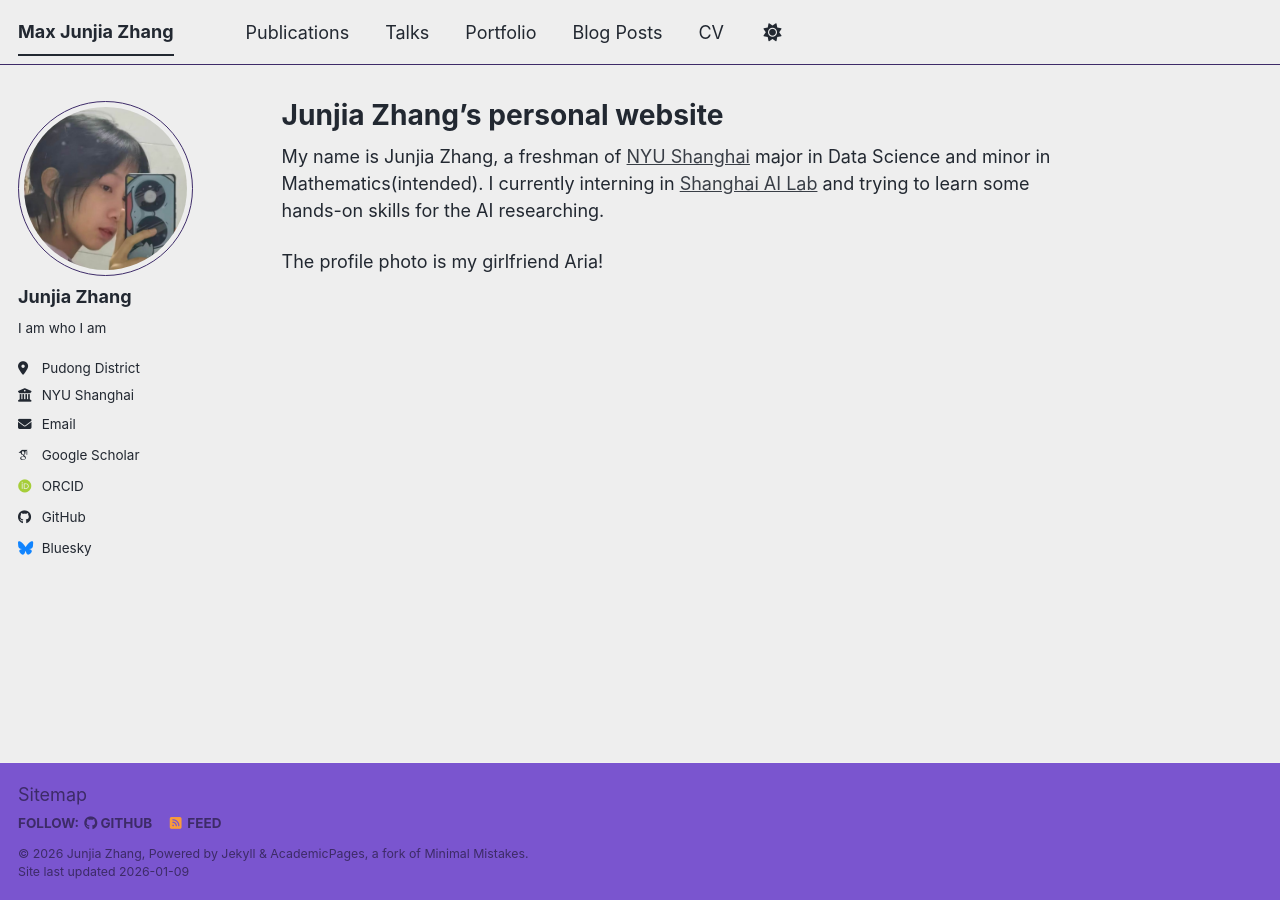
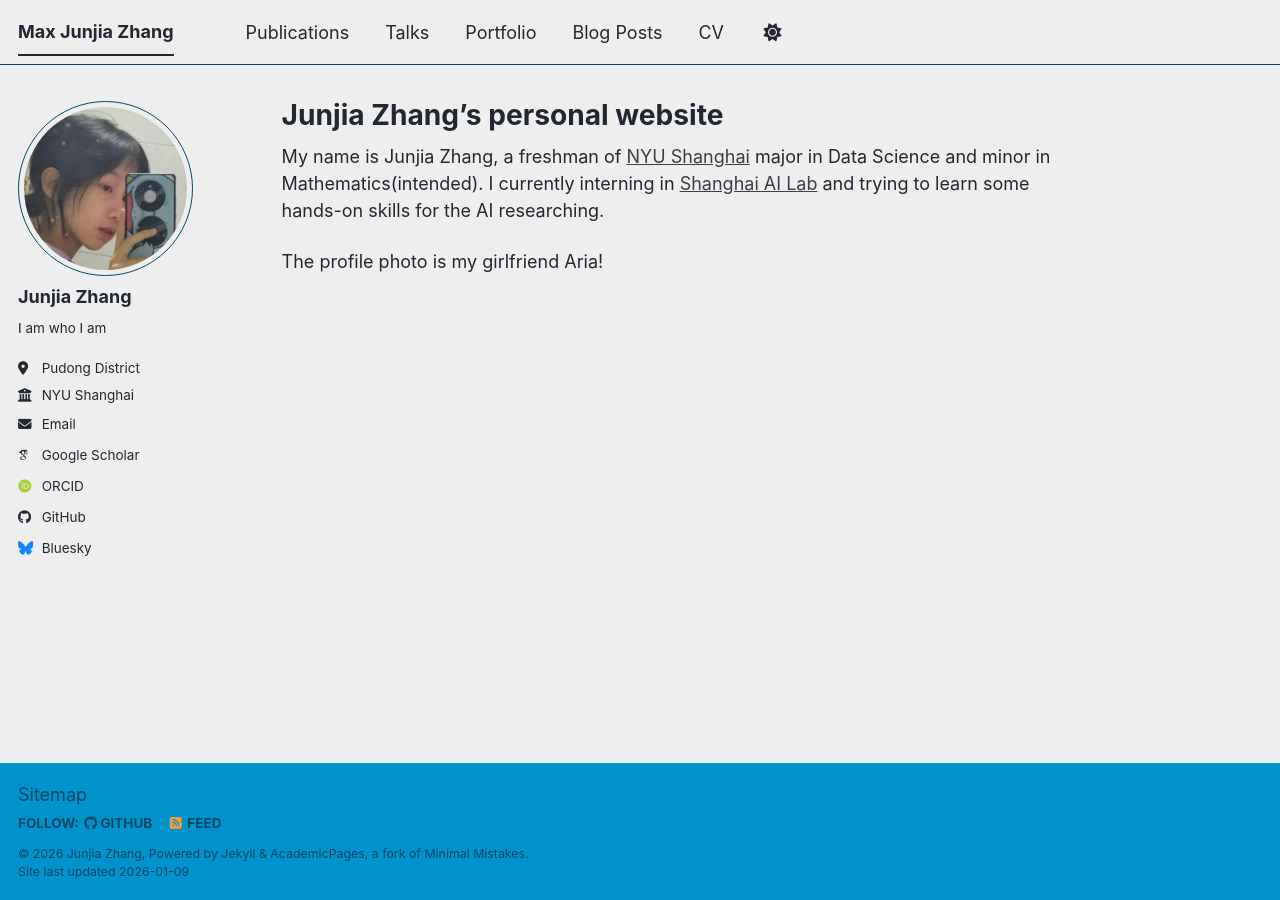
Before and after one commit to JunjiaZhangMax/junjiazhangmax.github.io, a Jekyll site: the page built from _pages/about.md, in a window 1280 px wide. Built offline with Jekyll 4.4.1, drawn with Linux system fonts in a browser that asks for light colours; some web fonts are replaced; a script bundle is joined from its source files by our own code; library files that are not in the unit come from our copies.

Commit message:
Update _air_light.scss

```diff
--- a/_sass/theme/_air_light.scss
+++ b/_sass/theme/_air_light.scss
@@ -3,7 +3,7 @@
     ========================================================================== */
 
 /* Color codes used for the theme */
-$primary-color : #7a55cf;
+$primary-color : #0092ca;
 $dark-primary-color : mix(#000, $primary-color, 40%);
 $darker-primary-color : mix(#000, $primary-color, 60%);
 $light-primary-color : mix(#000, $primary-color, 50%);
@@ -19,7 +19,7 @@ $footer : $primary-color;
 
 /* Color codes used for the site */
 $danger-color : #ee5f5b;
-$info-color : #56018D;
+$info-color : #2f7f93;
 $notice-color : #7a8288;
 $success-color : #62c462;
 $warning-color : #f89406;
```
